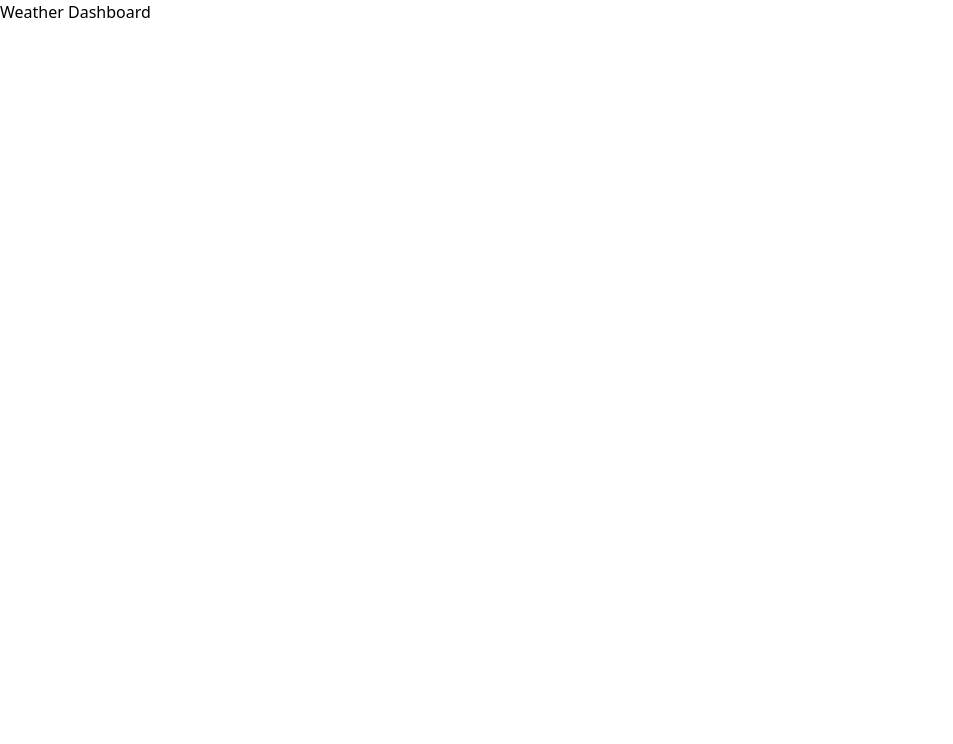
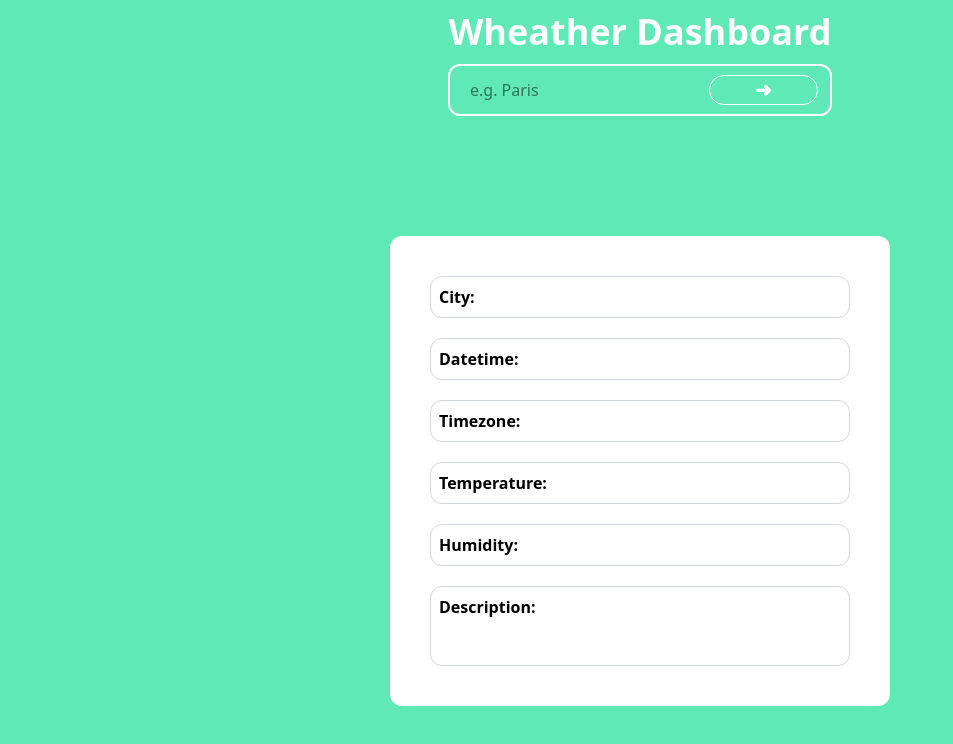
Before and after one commit to PBezas/Weather_Dashboard, a React (Vite) app: page / in a window 1280 px wide. Shown: the top 744 px of the page, without its empty margins (0-953 px from the left). Built offline with nearby package versions, Linux system fonts and the light colour scheme.

Commit message:
Add styles to App container

```diff
--- a/src/App.tsx
+++ b/src/App.tsx
@@ -1,5 +1,16 @@
+import UserPrompt from "./components/UserPrompt";
+import WeatherDisplay from "./components/WeatherDisplay";
+
 function App() {
-  return <div>Weather Dashboard</div>;
+  return (
+    <div className="bg-emerald-300 flex flex-col justify-start items-center h-[100vh]">
+      <h1 className="m-3 text-4xl text-white font-bold">Wheather Dashboard</h1>
+      <div className="flex flex-col w-[50%] justify-center items-center">
+        <UserPrompt />
+        <WeatherDisplay />
+      </div>
+    </div>
+  );
 }
 
 export default App;
```
